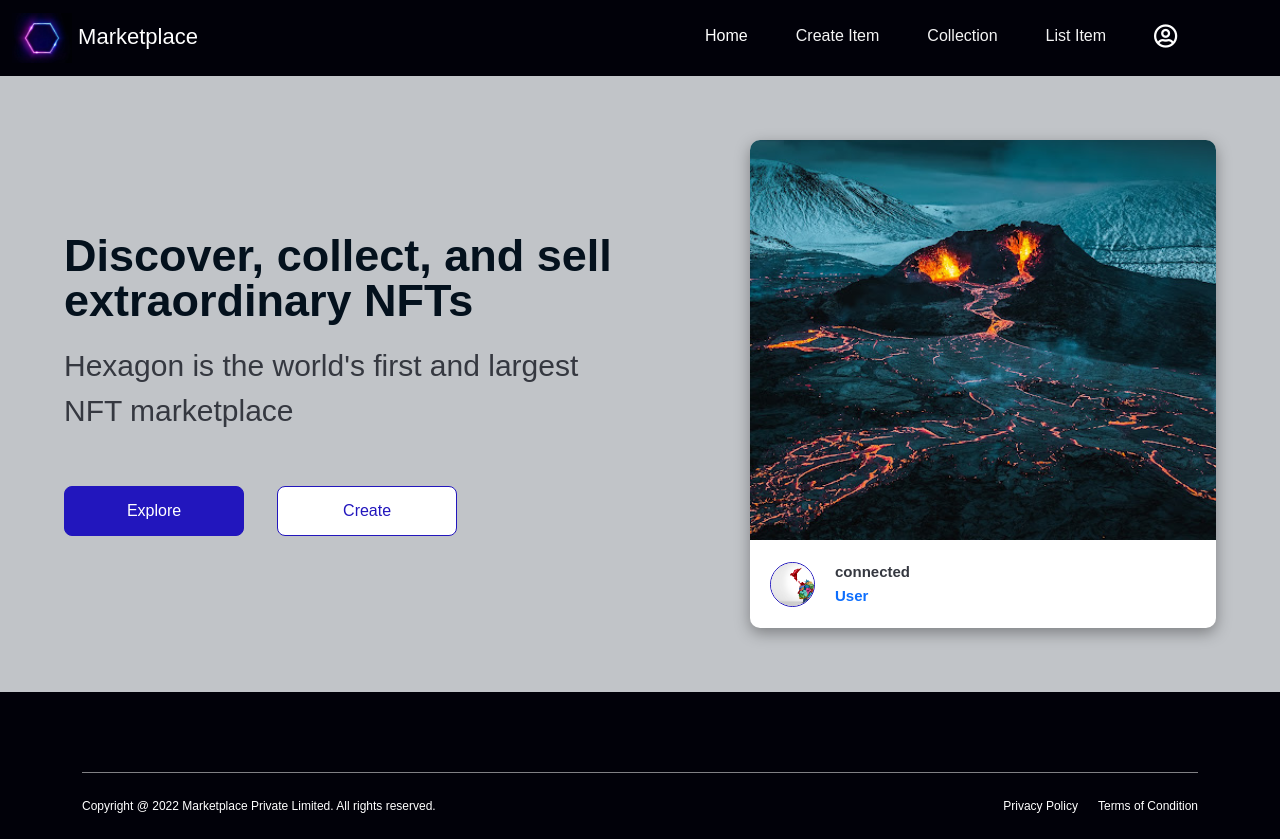
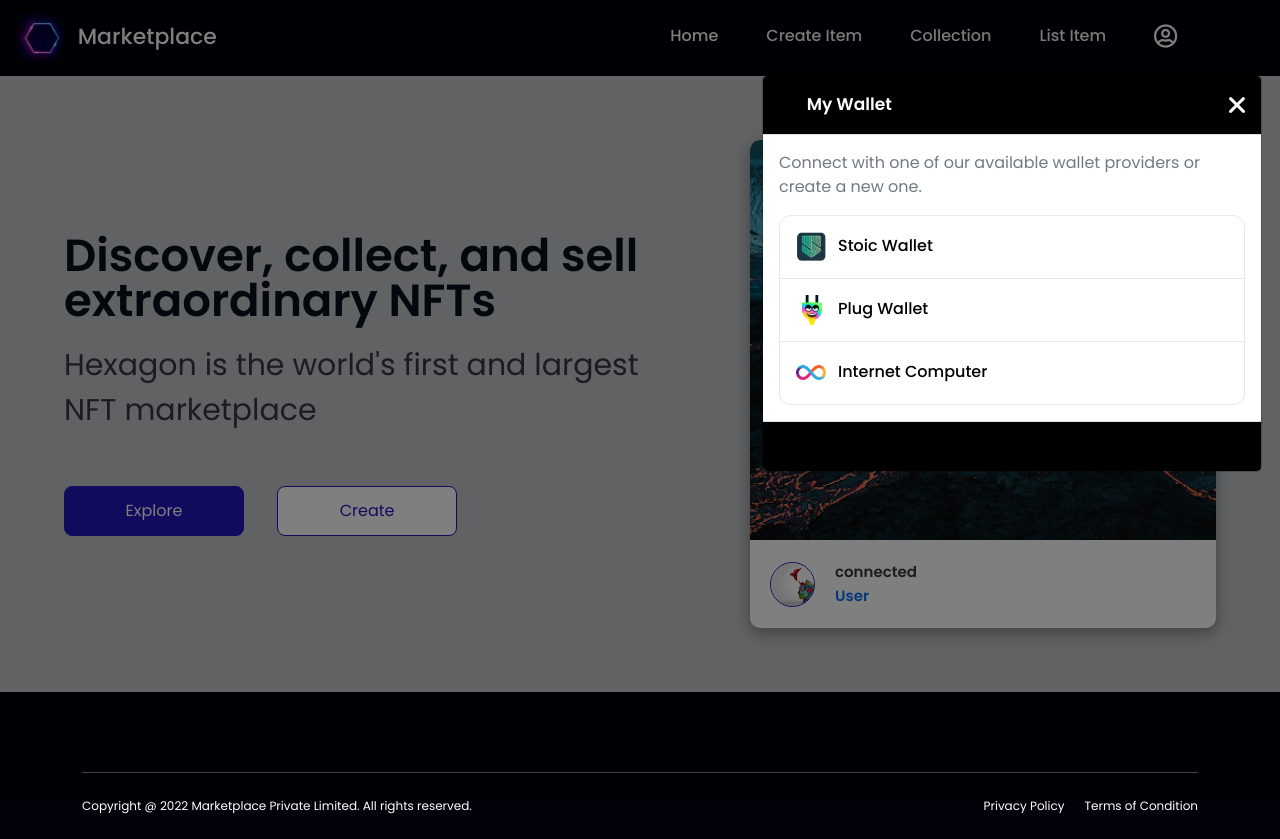
Before and after one commit to pranaykhandelwal/hexagon-react, a React (Create React App) app: page /home in a window 1280 px wide. Both pictures are taken after a click on the link 1234 px from the left and 37 px from the top of the page. Built offline with nearby package versions, Linux system fonts and the light colour scheme.

Commit message:
Added modal & Font family

```diff
--- a/package.json
+++ b/package.json
@@ -8,6 +8,7 @@
     "@testing-library/user-event": "^12.5.0",
     "bootstrap": "^5.1.3",
     "react": "^17.0.1",
+    "react-bootstrap": "^2.1.2",
     "react-dom": "^17.0.1",
     "react-router-dom": "^5.2.0",
     "react-scripts": "4.0.1",
--- a/public/index.html
+++ b/public/index.html
@@ -9,7 +9,7 @@
       name="description"
       content="Web site created using create-react-app"
     />
-    <link rel="apple-touch-icon" href="%PUBLIC_URL%/logo192.png" />
+    <link rel="apple-touch-icon" href="%PUBLIC_URL%/logo.png" />
     <!--
       manifest.json provides metadata used when your web app is installed on a
       user's mobile device or desktop. See https://developers.google.com/web/fundamentals/web-app-manifest/
@@ -24,9 +24,11 @@
       work correctly both with client-side routing and a non-root public URL.
       Learn how to configure a non-root public URL by running `npm run build`.
     -->
+    <title>Hexagon</title>
+    <link href="https://fonts.googleapis.com/css2?family=Poppins:wght@100;200;300;400;500;600;700;800;900&display=swap"
+    rel="stylesheet">
     <link rel="stylesheet" href="https://pro.fontawesome.com/releases/v5.10.0/css/all.css"
     integrity="sha384-AYmEC3Yw5cVb3ZcuHtOA93w35dYTsvhLPVnYs9eStHfGJvOvKxVfELGroGkvsg+p" crossorigin="anonymous" />
-    <title>Hexagon</title>
   </head>
   <body>
     <noscript>You need to enable JavaScript to run this app.</noscript>
--- a/src/components/header/index.js
+++ b/src/components/header/index.js
@@ -1,7 +1,12 @@
+import { useState } from 'react';
 import { NavLink, Link } from 'react-router-dom';
 import companyLogo from '../../assets/images/logo.png';
+import MyWallet from '../modals/my-wallet'
 
 const Header = () => {
+  const [show, setShow] = useState(false);
+  const handleShow = () => setShow(true);
+
   return (
     <header>
     <nav class="navbar navbar-expand-sm navbar-dark">
@@ -36,13 +41,14 @@ const Header = () => {
                     </NavLink>
                 </li>
                 <li class="nav-item">
-                    <a type="button" class="nav-link btn_wlt" data-bs-toggle="modal" data-bs-target="#wallet_model">
+                    <a type="button" class="nav-link btn_wlt" onClick={ handleShow }>
                         <i class="fas fa-wallet"></i>
                     </a>
                 </li>
             </ul>
         </div>
     </nav>
+    <MyWallet show={show} setShow={setShow}/>
     </header>
   );
 };
--- a/src/components/layout/index.js
+++ b/src/components/layout/index.js
@@ -3,6 +3,7 @@ import Footer from '../footer';
 import Header from '../header';
 
 const Layout = (props) => {
+
   return (
     <Fragment>
       <Header />
--- /dev/null
+++ b/src/components/modals/my-wallet/index.js
@@ -0,0 +1,33 @@
+import Stoic_Voilet from '../../../assets/images/Stoic Wallet.png';
+import Plug from '../../../assets/images/plug.png';
+import Internet_Computer from '../../../assets/images/Internet Computer.png';
+import Modal from "react-bootstrap/Modal";
+
+const MyWallet = ({ show, setShow }) => {
+  const handleClose = () => setShow(false);
+
+  return (
+    <Modal show={show} onHide={handleClose} className="fade wallet_mdl" id="wallet_model">
+        <Modal.Header closeButton>
+          <h5 class="modal-title" id="exampleModalLabel"><i class="fas fa-user-circle"></i> My Wallet</h5>
+        </Modal.Header>
+        <Modal.Body>
+          <p>Connect with one of our available wallet providers or create a new one.</p>
+          <div class="wlt_type">
+            <div class="wlt_area">
+              <a href="https://www.stoicwallet.com"><img src={Stoic_Voilet} alt="stoic wallet"/>Stoic Wallet</a>
+            </div>
+            <div class="wlt_area">
+              <a href="https://plugwallet.ooo"><img src={Plug} alt="plug" />Plug Wallet</a>
+            </div>
+            <div class="wlt_area">
+              <a href="https://dfinity.org"><img src={Internet_Computer} alt="internet computer"/>Internet Computer </a>
+            </div>
+          </div>
+        </Modal.Body>
+        <Modal.Footer></Modal.Footer>
+      </Modal>
+  );
+};
+
+export default MyWallet;
```
Also changed, not shown: public/logo.png (added), 1 other file (tests, documents, lock files or other folders).
